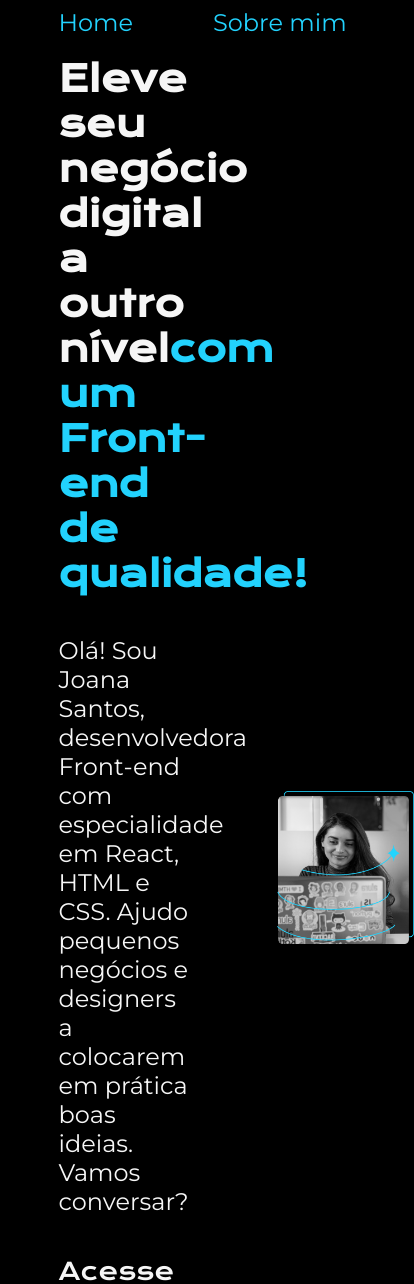
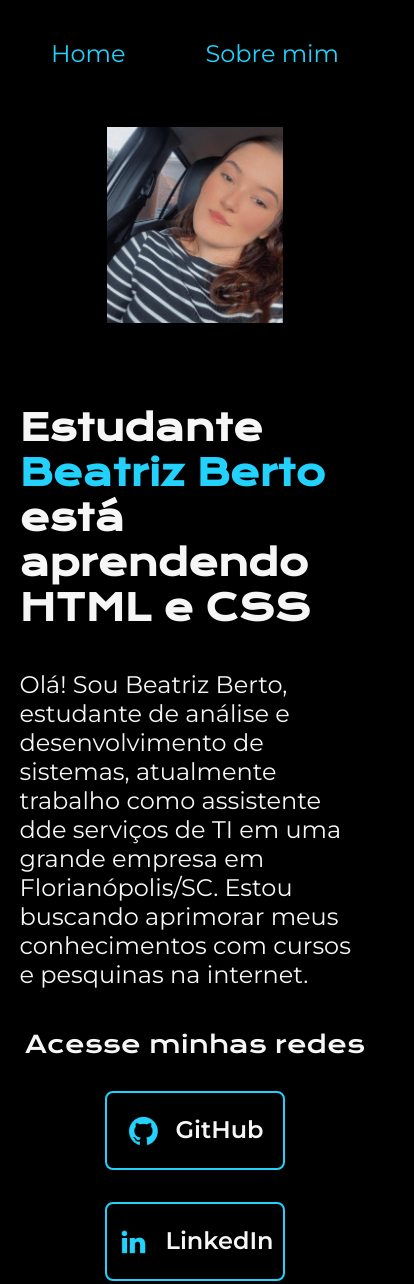
Before and after one commit to beatrizbertoo/htmlEcssAlura, a plain HTML site: page index.html in a window 390 px wide. Shown: the top 1284 px of the page, 414 px wide, since content can reach past the window. Drawn offline with nearby package versions, Linux system fonts and the light colour scheme.

Commit message:
adicionando meus dados pessoais

```diff
--- a/index.html
+++ b/index.html
@@ -18,14 +18,9 @@
     </header>
     <main class="apresentacao">
         <section class="apresentacao__conteudo">
-            <h1 class="apresentacao__conteudo__titulo">Eleve seu negócio digital a outro nível<strong
-            class="titulo-destaque">com um Front-end de qualidade!
-            </strong></h1>
-            <p class="apresentacao__conteudo__texto">Olá! Sou Joana Santos, desenvolvedora
-            Front-end com especialidade em React, HTML e
-            CSS. Ajudo pequenos negócios e designers a
-            colocarem em prática boas ideias. Vamos
-            conversar?</p>
+            <h1 class="apresentacao__conteudo__titulo">Estudante <strong
+            class="titulo-destaque">Beatriz Berto</strong> está aprendendo HTML e CSS</h1>
+            <p class="apresentacao__conteudo__texto">Olá! Sou Beatriz Berto, estudante de análise e desenvolvimento de sistemas, atualmente trabalho como assistente dde serviços de TI em uma grande empresa em Florianópolis/SC. Estou buscando aprimorar meus conhecimentos com cursos e pesquinas na internet.</p>
             <div class="apresentacao__links">
                 <h2 class="apresentacao__links__subtitulo">Acesse minhas redes</h2>
                 <a class="apresentacao__links__navegacao" href="https://github.com/beatrizbertoo">
@@ -43,7 +38,7 @@
 
             </div>
         </section>
-        <img class="apresentacao__imagem"src="./assets/Imagem.png" alt="Foto da Joana Santos programando">
+        <img class="apresentacao__imagem"src="./assets/fotoBeatrizBerto.jpeg" alt="Foto da Beatriz Berto">
     </main>
     <footer class="rodape">
         <p>Desenvolvido por Beatriz Berto.</p>
--- a/styles/style.css
+++ b/styles/style.css
@@ -115,8 +115,19 @@ body{
         font-weight: 400;
 }
 
-@media (max-widht: 1200px) {
+@media (max-width: 1200px) {
+    .cabecalho {
+        padding: 10%;
+    }
+    .cabecalho__menu {
+        justify-content: center;
+    }
     .apresentacao {
-        flex-direction: column;
+        flex-direction: column-reverse;
+        padding: 5%;
+    }
+    .apresentacao__conteudo {
+        width: auto;
+
     }
 }
```
Also changed, not shown: about.html (+3 -3 lines), assets/fotoBeatrizBerto.jpeg (added).
